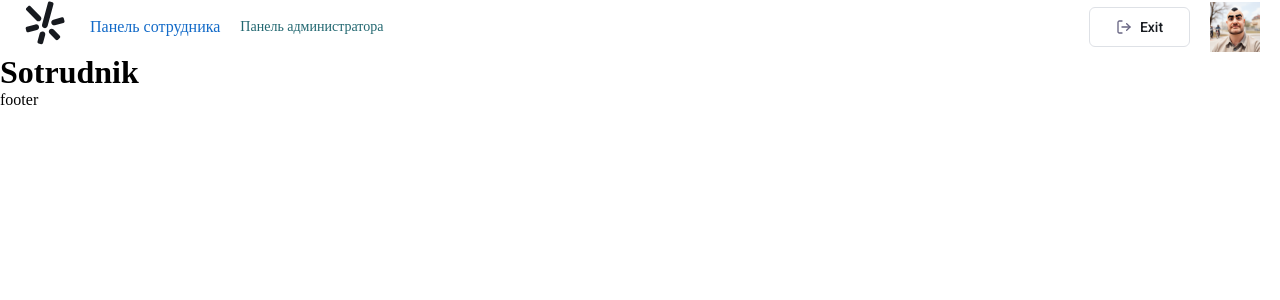
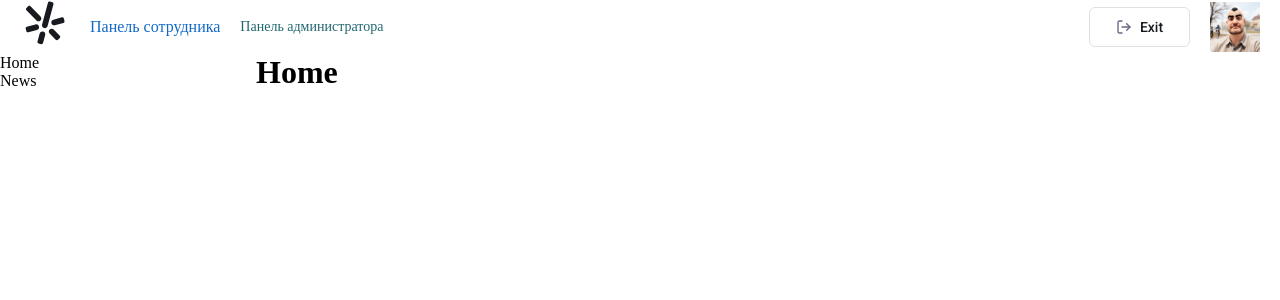
Before and after one commit to invictus1902/my_progekt_work, a React (Create React App) app: page /sotrudnik in a window 1280 px wide. Shown: the top 300 px of the page. Built offline with nearby package versions, Linux system fonts and the light colour scheme.

Commit message:
emir24.10.25

```diff
--- a/src/Layout/Footer/footer.js
+++ b/src/Layout/Footer/footer.js
@@ -1,10 +1,11 @@
 import React, {Component} from 'react';
+import './footer.scss'
 
 class Footer extends Component {
     render() {
         return (
-            <footer>
-                <p>footer</p>
+            <footer className='footer'>
+                <div className=""></div>
             </footer>
         );
     }
--- a/src/Layout/Footer/footer.scss
+++ b/src/Layout/Footer/footer.scss
@@ -0,0 +1,3 @@
+.footer {
+  margin-top: 50px;
+}
--- a/src/all_pages/sotrednik/sotrudnik.js
+++ b/src/all_pages/sotrednik/sotrudnik.js
@@ -1,9 +1,26 @@
-import React from 'react';
+import React,{useState} from 'react';
+import './sotrudnik.scss'
 
 const Sotrudnik = () => {
+    const [state, setState] = useState(1)
+    const nav = (e)=>{
+        setState(e)
+    };
+
     return (
-        <div>
-            <h1>Sotrudnik</h1>
+        <div className="sotrudnik">
+            <div className="sotrudnik__nav_menu">
+                <p onClick={()=>nav(1)}>Home</p>
+                <p onClick={()=>nav(2)}>News</p>
+            </div>
+            <div className="sotrednik__content">
+                <div className={`${state === 1 ? 'sotrudnik__content__home': 'none'}`}>
+                    <h1>Home</h1>
+                </div>
+                <div className={`${ state === 2 ? 'sotrudnik__content__news':'none'}`}>
+                    <h1>News</h1>
+                </div>
+            </div>
         </div>
     );
 };
--- a/src/all_pages/sotrednik/sotrudnik.scss
+++ b/src/all_pages/sotrednik/sotrudnik.scss
@@ -0,0 +1,13 @@
+.sotrudnik{
+  display: flex;
+  &__nav_menu{
+    width: 20%;
+  }
+  &__content{
+    width: 80%;
+  }
+}
+
+.none{
+  display: none;
+}
```
